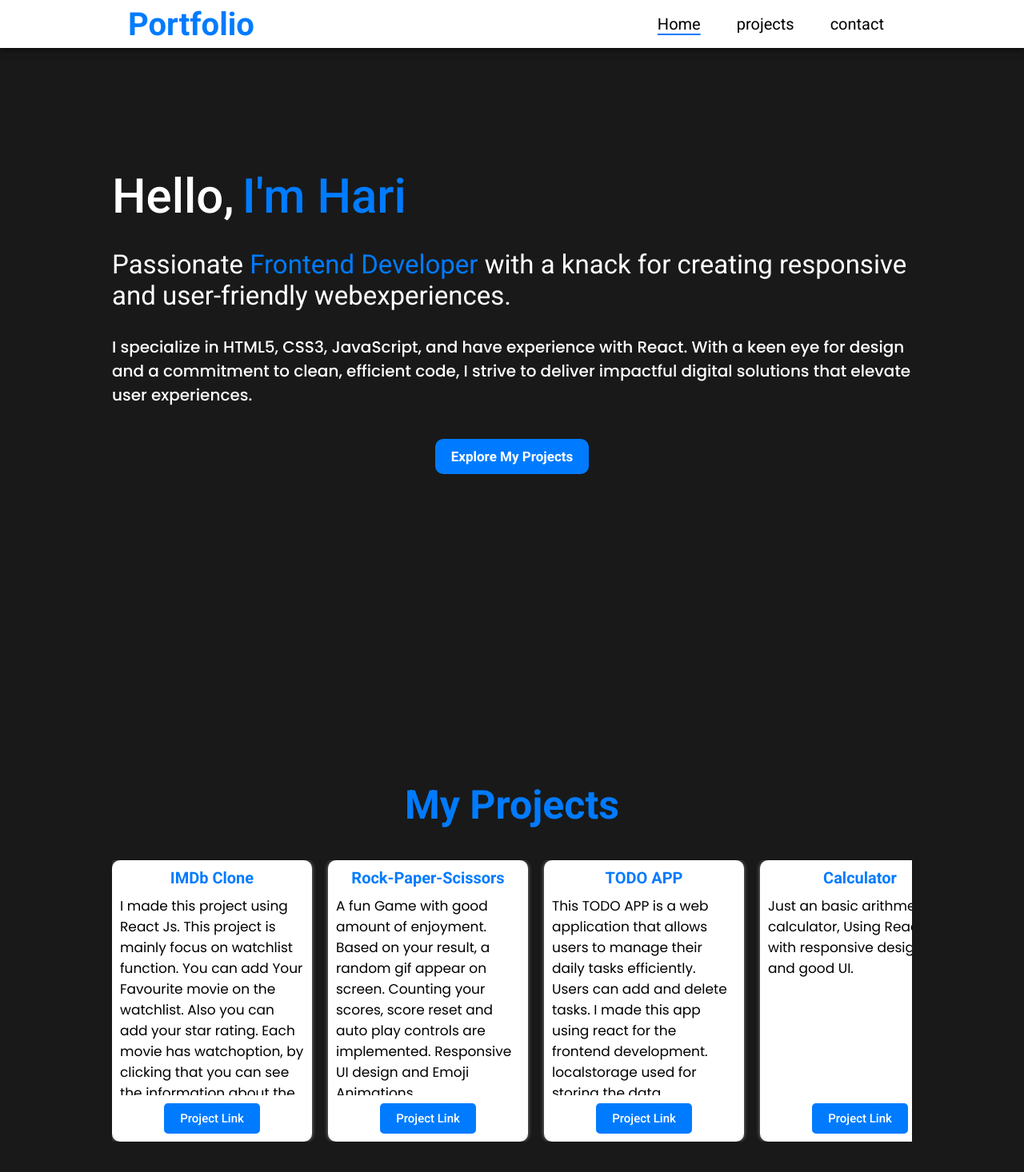
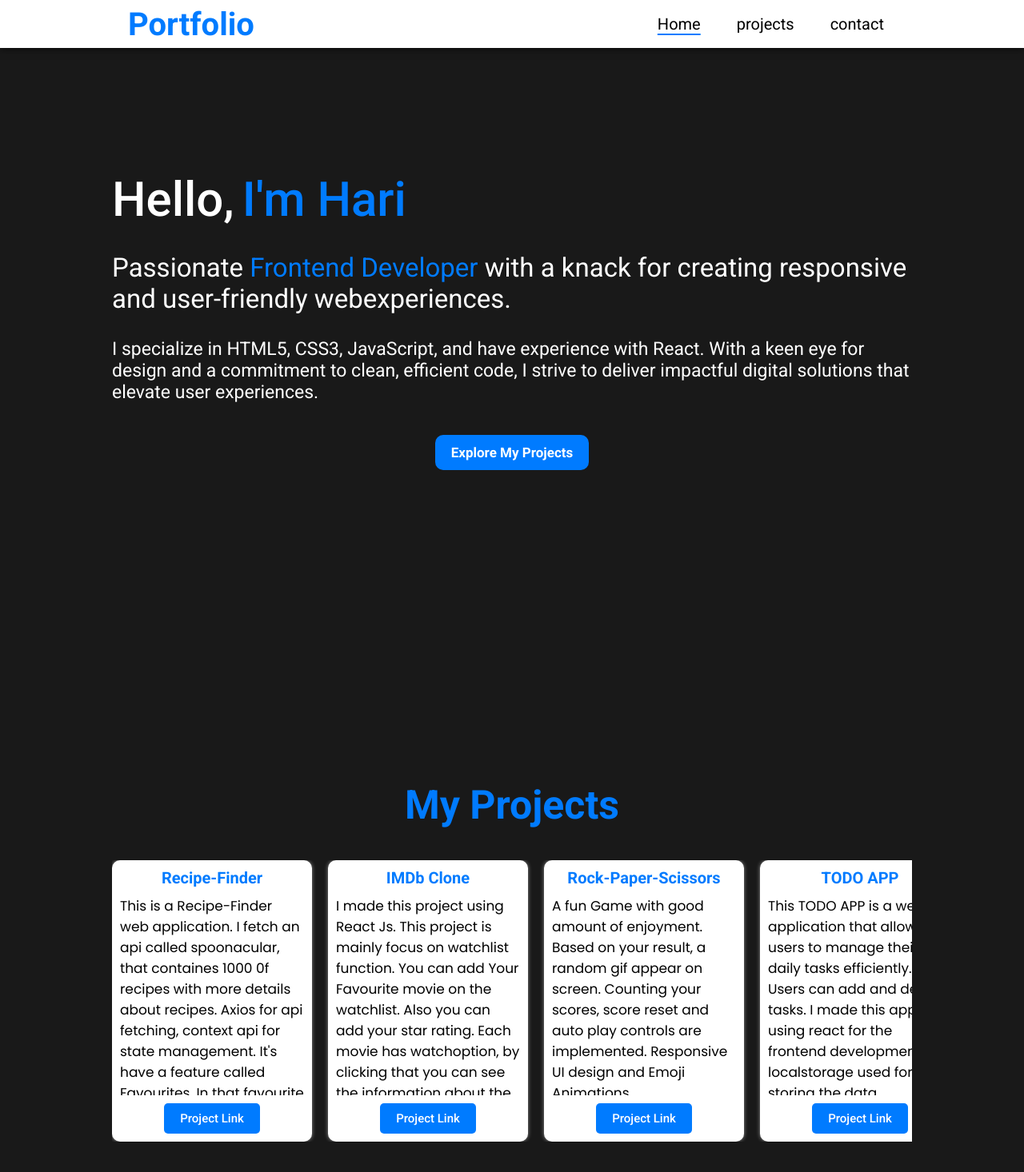
Before and after one commit to harivijay87/portfolio, a React (Vite) app: page / in a window 1280 px wide. Shown: the top 1466 px of the page at 80% size. Built offline with nearby package versions, Linux system fonts and the light colour scheme; a web font is replaced by a local one.

Commit message:
Added Recipe-finder project

```diff
--- a/src/Content.jsx
+++ b/src/Content.jsx
@@ -27,6 +27,14 @@ const Content = () => {
       <div className='scroll projects' id='projects'>
         <div className='title'>My Projects</div>
         <div className='project-grid'>
+        <div className='project'>
+            <div className='pro-title'>Recipe-Finder</div>
+            <div className='pro-description'>This is a Recipe-Finder web application. I fetch an api called spoonacular, that containes 1000 0f recipes with more details about recipes. Axios for api fetching, context api for state management. It's have a feature called Favourites, In that favourite section you can add your favourite recipes.
+            </div>
+            <Link to='https://harivijay87.github.io/Recipe-Finder/' target='_blank' style={{textDecoration:'none'}}>
+              <button className='pro-link'>Project Link</button>
+            </Link>
+          </div>
           <div className='project'>
             <div className='pro-title'>IMDb Clone</div>
             <div className='pro-description'>I made this project using React Js.  This project is mainly focus on watchlist function. You can add Your Favourite movie on the watchlist. Also you can add your star rating. Each movie has watchoption, by clicking that you can see the information about the movie like Stars name, director name, streaming platform etc... I added 50 (movies + tvshows) data in this project. I used local storage for storing data.
--- a/src/content.css
+++ b/src/content.css
@@ -41,9 +41,9 @@ html{
   color: var(--main-color);
 }
 .hero .about{
-  font-family: poppins;
-  font-size: 20px;
-  font-weight: 500;
+  font-family: roboto;
+  font-size: 23px;
+  font-weight: 400;
 }
 .hero .explore{
   display: flex;
```
